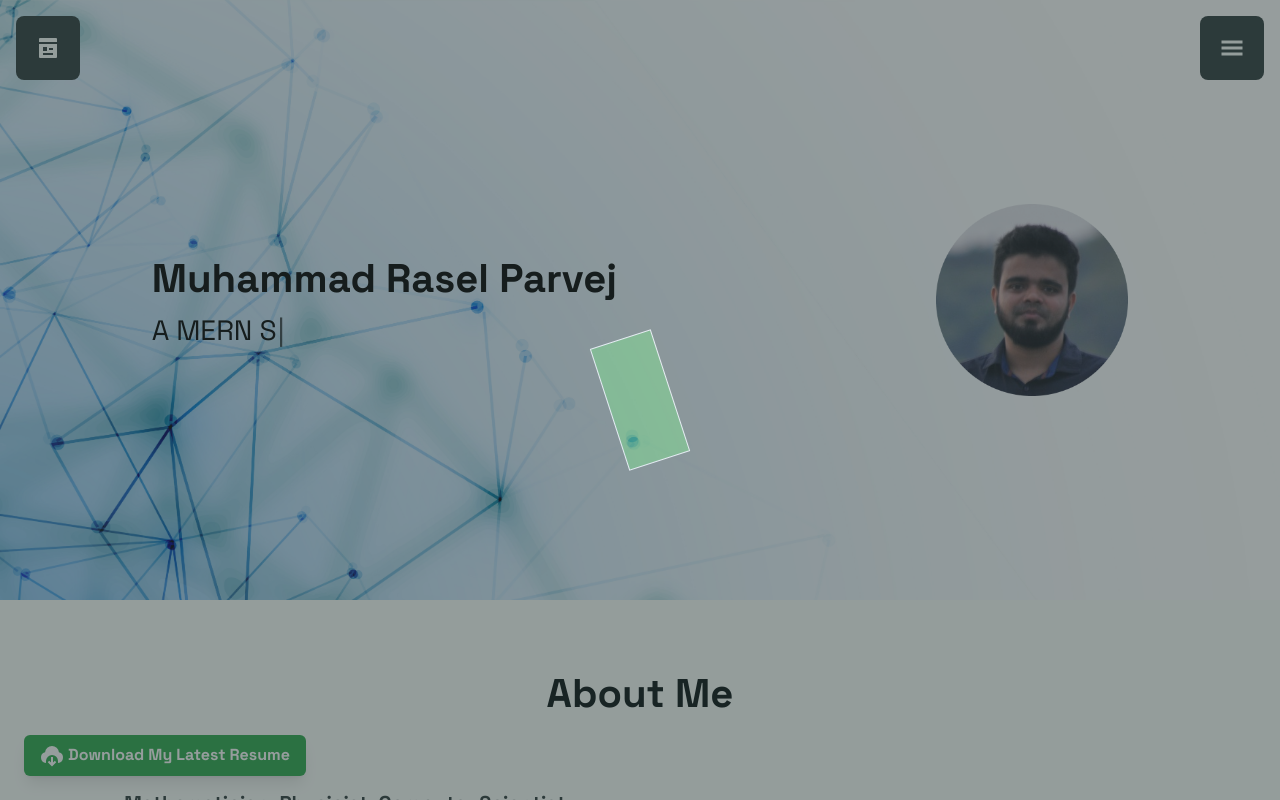
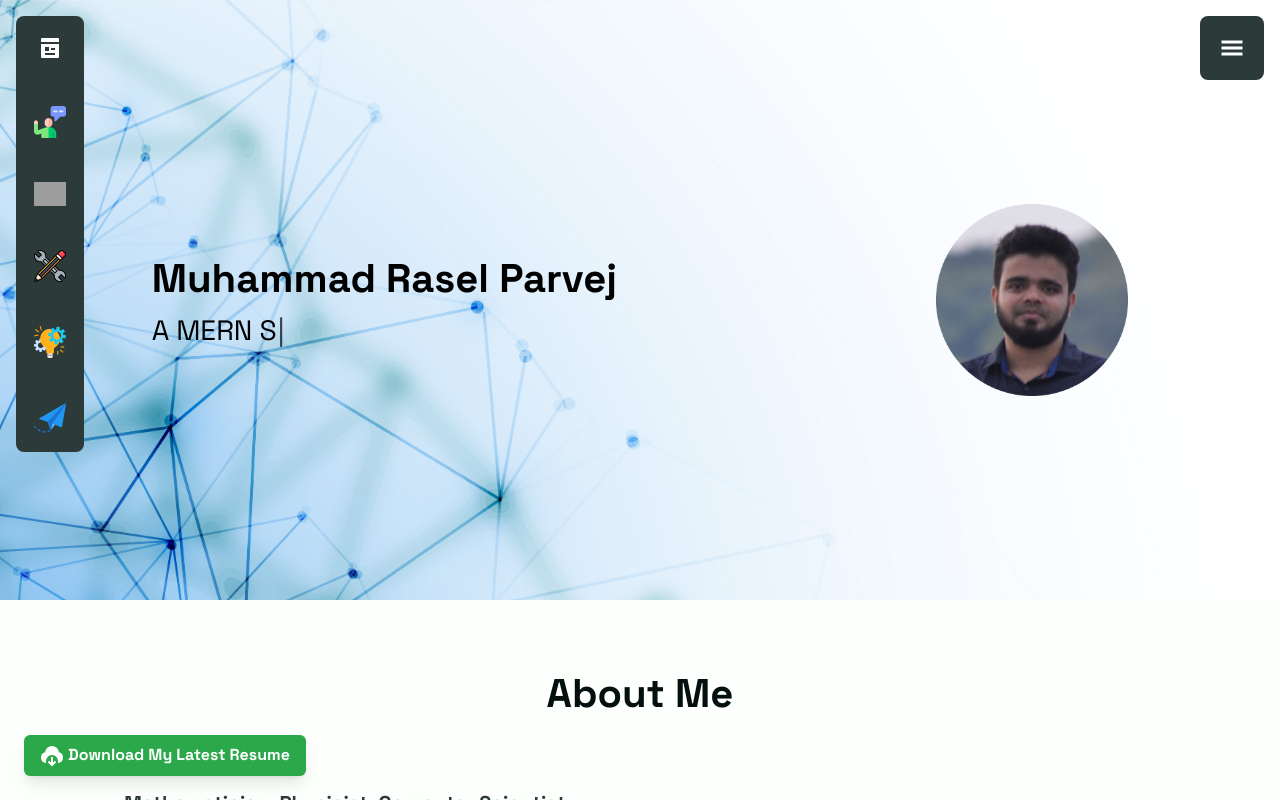
Before and after one commit to RaselParvejHrid/portfolio, a React (Vite) app: page / in a window 1280 px wide. Shown: the top 800 px of the page. Built offline with nearby package versions, Linux system fonts and the light colour scheme; grey boxes are pictures that could not be loaded.

Commit message:
Wait Screen fixed

```diff
--- a/src/routes/Portfolio/components/MessageMe/index.jsx
+++ b/src/routes/Portfolio/components/MessageMe/index.jsx
@@ -12,7 +12,7 @@ const MessageMe = () => {
     formState: { errors: formErrors },
   } = useForm();
 
-  const [showWait, setShowWait] = useState(true);
+  const [showWait, setShowWait] = useState(false);
 
   const sendEmail = async (formData) => {
     setShowWait(true);
--- a/src/routes/Portfolio/components/MyPortfolioNavbar/index.jsx
+++ b/src/routes/Portfolio/components/MyPortfolioNavbar/index.jsx
@@ -10,7 +10,7 @@ import message from "../../../../assets/nav/message.png";
 import { RiPagesFill, RiDownloadCloud2Fill } from "react-icons/ri";
 
 const MyPortfolioNavbar = () => {
-  const [showNav, setShowNav] = useState(false);
+  const [showNav, setShowNav] = useState(true);
   return (
     <>
       <nav className="bg-outer-space-crayola text-white fixed left-4 top-4 my-auto rounded-lg flex flex-col gap-2">
```
